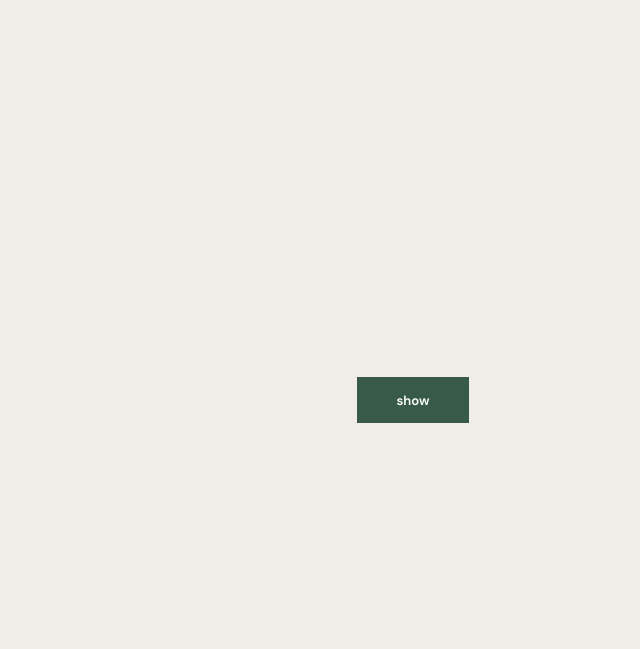
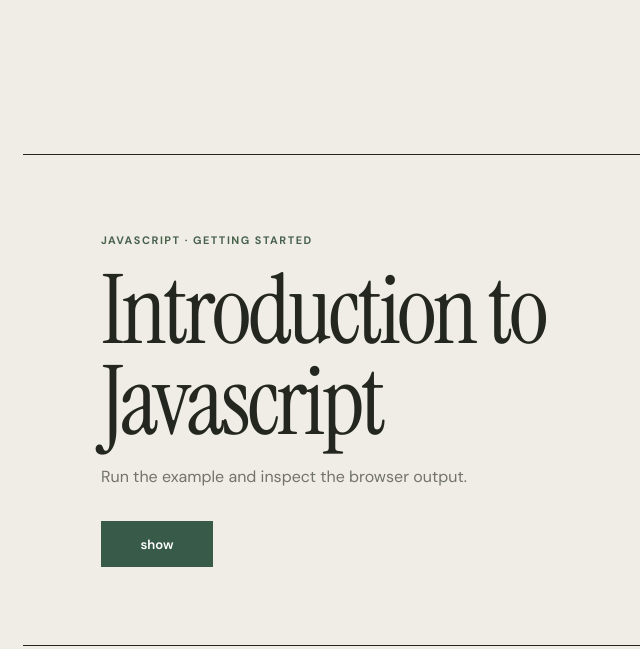
Before and after one commit to richarddeveops/intro-to-JAVASCRIPT, a plain HTML site: page index.html in a window 1280 px wide. Shown: the whole page, without its empty margins (227-867 px from the left). Drawn offline with Linux system fonts and the light colour scheme.

Commit message:
Update index.html (part 1)

```diff
--- a/index.html
+++ b/index.html
@@ -13,6 +13,11 @@ External Javascript
 Browser Console
  -->
 
+ <main class="intro-sheet">
+    <p class="eyebrow">JavaScript · getting started</p>
+    <h1>Introduction to Javascript</h1>
+    <p class="note">Run the example and inspect the browser output.</p>
+
  <button onclick="show()">show</button>
 
 
```
